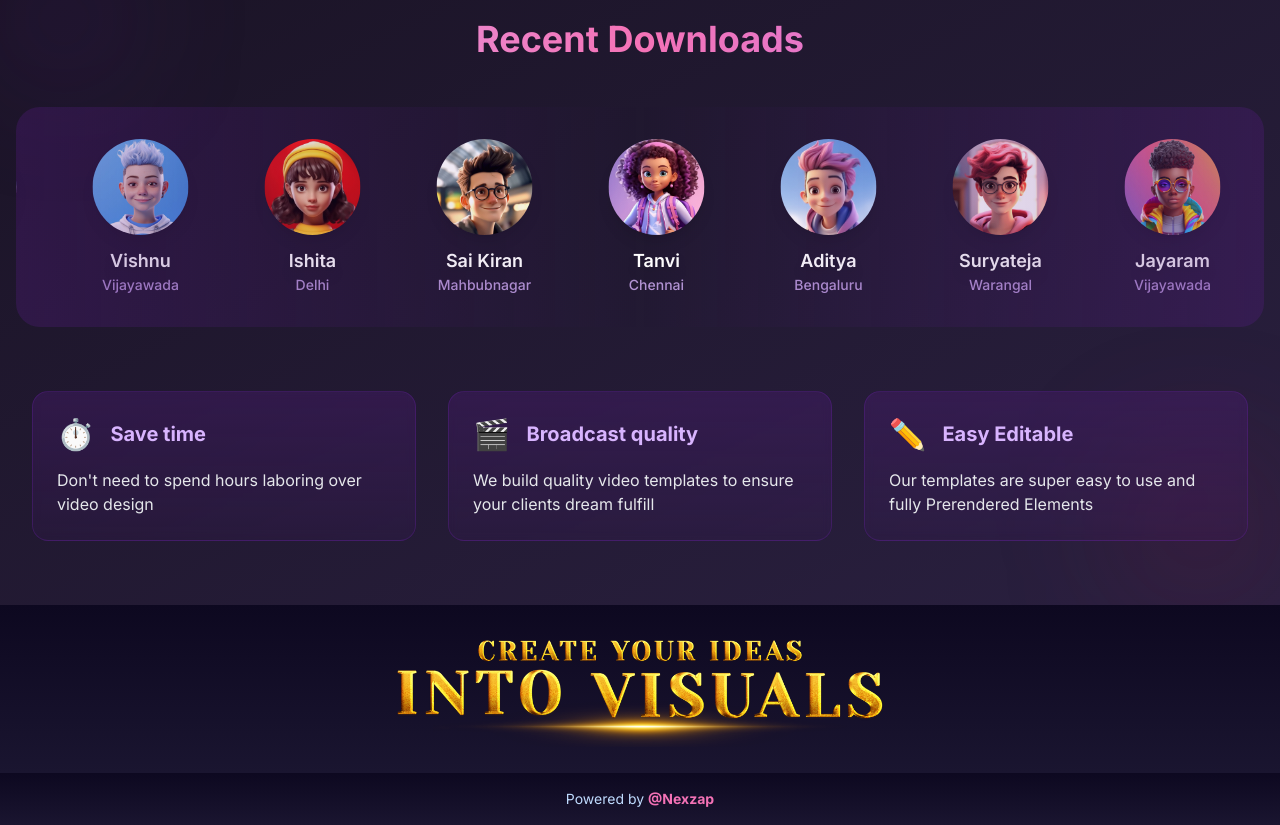
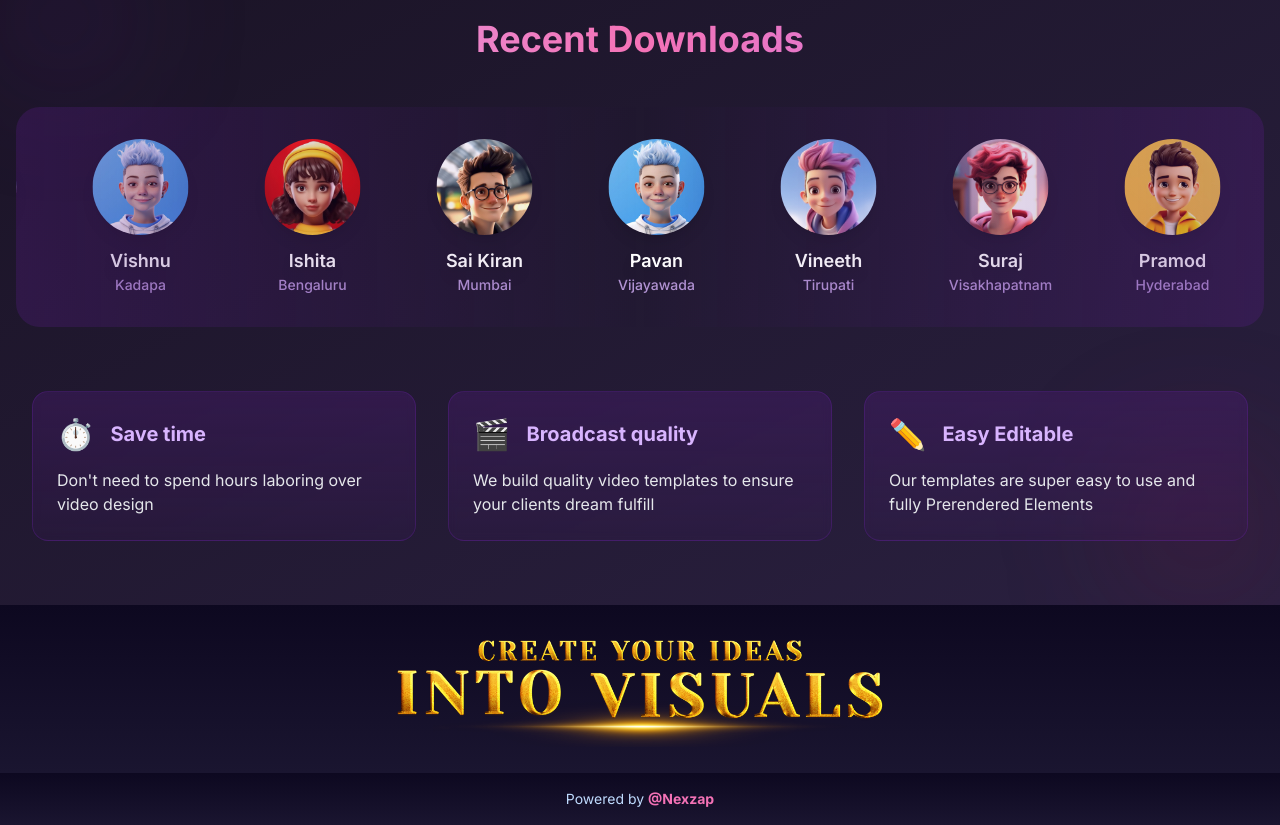
Before and after one commit to vrinvites2020/stockimages, a Next.js app: page / in a window 1280 px wide. Shown: the part 4100-4925 px from the top of the page. Built offline with nearby package versions, Linux system fonts and the light colour scheme.

Commit message:
fix: stabilize recent downloads infinite carousel loop

```diff
--- a/src/components/RecentDownloads.tsx
+++ b/src/components/RecentDownloads.tsx
@@ -7,28 +7,28 @@ import { motion } from "framer-motion";
  * Contains user information with names, locations, and profile images
  */
 const recentDownloads = [
-  { name: "Tanvi", place: "Chennai", image: "/images/girl10.jpg" },
-  { name: "Aditya", place: "Bengaluru", image: "/images/boy2.jpg" },
-  { name: "Suryateja", place: "Warangal", image: "/images/boy1.jpg" },
-  { name: "Jayaram", place: "Vijayawada", image: "/images/girl1.jpg" },
-  { name: "Rakesh", place: "Hyderabad", image: "/images/boy9.jpg" },
-  { name: "Niharika", place: "Mumbai", image: "/images/girl8.jpg" },
+  { name: "Pavan", place: "Vijayawada", image: "/images/boy10.jpg" },
+  { name: "Vineeth", place: "Tirupati", image: "/images/boy2.jpg" },
+  { name: "Suraj", place: "Visakhapatnam", image: "/images/boy1.jpg" },
+  { name: "Pramod", place: "Hyderabad", image: "/images/boy3.jpg" },
+  { name: "Vinay", place: "Guntur", image: "/images/boy9.jpg" },
+  { name: "Niharika", place: "Warangal", image: "/images/girl8.jpg" },
   { name: "Yashwanth", place: "Khammam", image: "/images/boy4.jpg" },
   { name: "Divya", place: "Nizamabad", image: "/images/girl2.jpg" },
   { name: "Karthik", place: "Nalgonda", image: "/images/boy8.jpg" },
   { name: "Bhavana", place: "Karimnagar", image: "/images/girl6.jpg" },
-  { name: "Naveen", place: "Guntur", image: "/images/boy1.jpg" },
-  { name: "Meghana", place: "Warangal", image: "/images/girl3.jpg" },
+  { name: "Naveen", place: "Rajahmundry", image: "/images/boy1.jpg" },
+  { name: "Meghana", place: "Kurnool", image: "/images/girl3.jpg" },
   { name: "Tejesh", place: "Adilabad", image: "/images/boy6.jpg" },
   { name: "Anirudh", place: "Siddipet", image: "/images/boy7.jpg" },
-  { name: "Harshita", place: "Hyderabad", image: "/images/girl5.jpg" },
-  { name: "Manohar", place: "Nizamabad", image: "/images/boy3.jpg" },
-  { name: "Rithvik", place: "Karimnagar", image: "/images/boy2.jpg" },
-  { name: "Sravya", place: "Khammam", image: "/images/girl4.jpg" },
-  { name: "Anusha", place: "Rajahmundry", image: "/images/girl7.jpg" },
-  { name: "Vishnu", place: "Vijayawada", image: "/images/boy10.jpg" },
-  { name: "Ishita", place: "Delhi", image: "/images/girl9.jpg" },
-  { name: "Sai Kiran", place: "Mahbubnagar", image: "/images/boy5.jpg" },
+  { name: "Harshita", place: "Nellore", image: "/images/girl5.jpg" },
+  { name: "Manohar", place: "Ongole", image: "/images/boy3.jpg" },
+  { name: "Rithvik", place: "Mahbubnagar", image: "/images/boy2.jpg" },
+  { name: "Sravya", place: "Srikakulam", image: "/images/girl4.jpg" },
+  { name: "Anusha", place: "Eluru", image: "/images/girl7.jpg" },
+  { name: "Vishnu", place: "Kadapa", image: "/images/boy10.jpg" },
+  { name: "Ishita", place: "Bengaluru", image: "/images/girl9.jpg" },
+  { name: "Sai Kiran", place: "Mumbai", image: "/images/boy5.jpg" },
 ];
 
 /**
@@ -56,8 +56,8 @@ export default function RecentDownloads() {
     updateTrackWidth();
     const resizeObserver = new ResizeObserver(updateTrackWidth);
 
-    if (containerRef.current) {
-      resizeObserver.observe(containerRef.current);
+    if (originalSetRef.current) {
+      resizeObserver.observe(originalSetRef.current);
     }
 
     return () => {
@@ -103,7 +103,7 @@ export default function RecentDownloads() {
 
           <div className="flex gap-8 overflow-x-hidden carousel-container w-full">
             <motion.div
-              className="carousel-track flex"
+              className="carousel-track flex w-max"
               style={{ width: trackWidth ? `${trackWidth * 2}px` : "auto" }}
               animate={{
                 x: [0, -trackWidth],
@@ -115,7 +115,7 @@ export default function RecentDownloads() {
               }}
             >
               {/* First set */}
-              <div className="flex gap-8" ref={originalSetRef}>
+              <div className="flex w-max shrink-0 gap-8" ref={originalSetRef}>
                 {recentDownloads.map((download, idx) => (
                   <motion.div
                     key={`${download.name}-${idx}`}
@@ -147,7 +147,7 @@ export default function RecentDownloads() {
               </div>
 
               {/* Second set for seamless loop */}
-              <div className="flex gap-8">
+              <div className="flex w-max shrink-0 gap-8">
                 {recentDownloads.map((download, idx) => (
                   <div
                     key={`${download.name}-dup-${idx}`}
--- a/src/components/VideoPlayer.tsx
+++ b/src/components/VideoPlayer.tsx
@@ -55,6 +55,14 @@ const VideoPlayer = () => {
             muted
             loop
             preload="auto"
+            controls={false}
+            controlsList="nodownload noplaybackrate nofullscreen"
+            disablePictureInPicture
+            disableRemotePlayback
+            draggable={false}
+            aria-hidden="true"
+            tabIndex={-1}
+            onContextMenu={(event) => event.preventDefault()}
           />
         </div>
 
@@ -67,6 +75,14 @@ const VideoPlayer = () => {
             muted
             loop
             preload="auto"
+            controls={false}
+            controlsList="nodownload noplaybackrate nofullscreen"
+            disablePictureInPicture
+            disableRemotePlayback
+            draggable={false}
+            aria-hidden="true"
+            tabIndex={-1}
+            onContextMenu={(event) => event.preventDefault()}
           />
         </div>
       </div>
```
